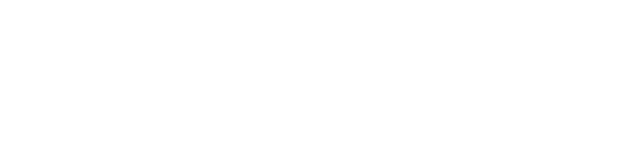
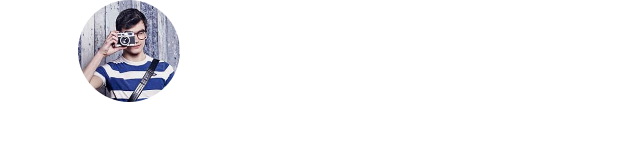
Before and after one commit to js-tasks-ru/htmlcss-20241107_saganjules, a website: page 06-lection4/01-avatar/index.html in a window 1280 px wide. Shown: the whole page, without its empty margins (0-640 px from the left). Drawn offline with Linux system fonts and the light colour scheme.

Commit message:
Created avatar

```diff
--- a/06-lection4/01-avatar/avatar.css
+++ b/06-lection4/01-avatar/avatar.css
@@ -0,0 +1,11 @@
+.avatar {
+    width: 102px;
+    height: 102px;
+}
+
+.avatar__img {
+    width: 100%;
+    height: 100%;
+    object-fit: cover;
+    border-radius: 50%;
+}
--- a/06-lection4/01-avatar/index.html
+++ b/06-lection4/01-avatar/index.html
@@ -1,11 +1,22 @@
 <!DOCTYPE html>
 <!-- Страница с аватаром -->
 <html lang="ru">
-    <head>
-        <link rel="stylesheet" href="../../assets/css/main.css">
-        <link rel="stylesheet" href="./avatar.css">
-    </head>
-    <body>
 
-    </body>
+<head>
+    <meta charset="UTF-8">
+    <meta name="viewport" content="width=device-width, initial-scale=1.0">
+    <title>Avatar</title>
+
+    <link rel="stylesheet" href="../../assets/css/main.css">
+    <link rel="stylesheet" href="./avatar.css">
+</head>
+
+<body>
+    <div class="container">
+        <div class="avatar">
+            <img class="avatar__img" src="../../assets/images/avatar.jpg" alt="userpic photo">
+        </div>
+    </div>
+</body>
+
 </html>
```
Also changed, not shown: assets/images/avatar.jpg (added).
